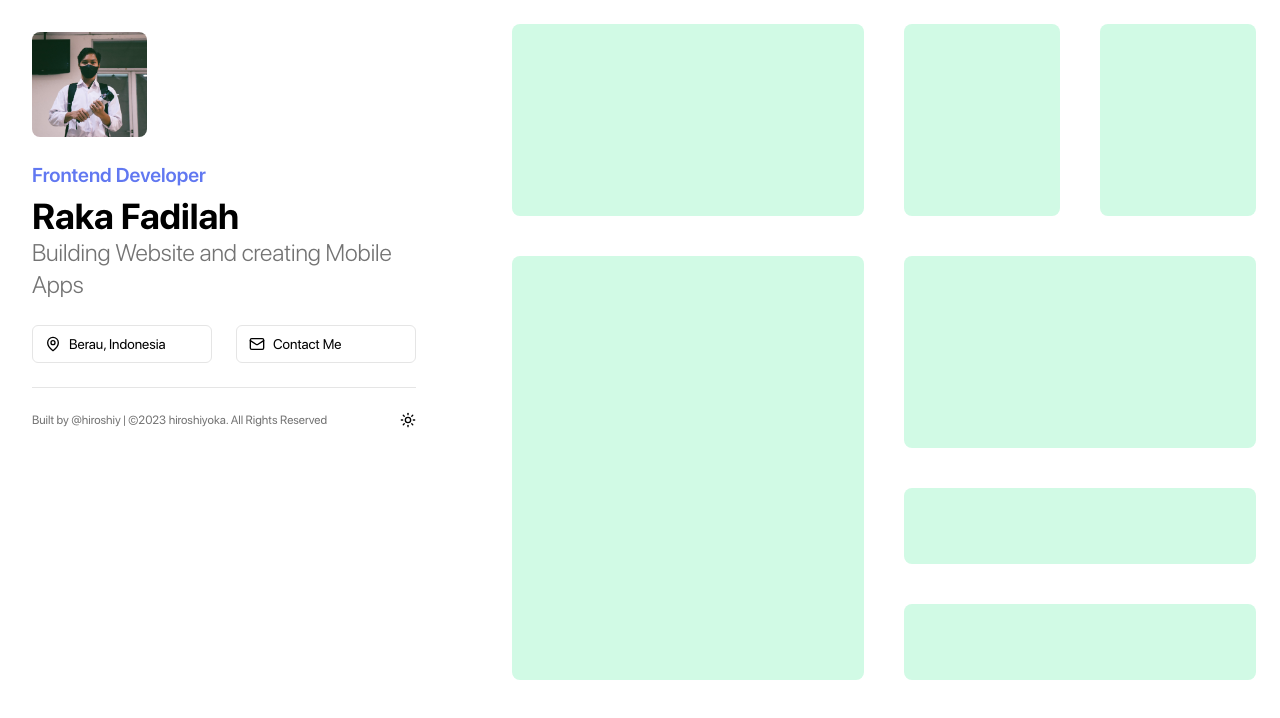
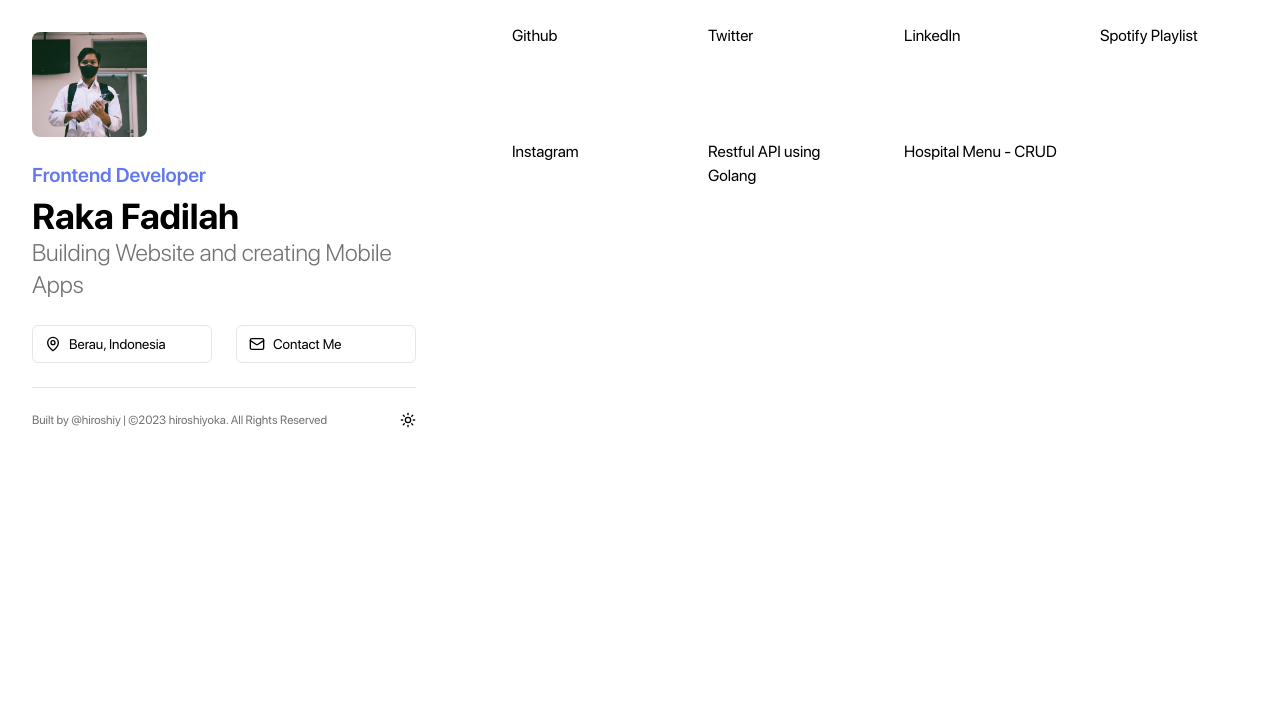
Before and after one commit to hiroshiyoka/hiroshiy.bento, a Next.js app: page / in a window 1280 px wide. Shown: the top 718 px of the page. Built offline with nearby package versions, Linux system fonts and the light colour scheme.

Commit message:
feat: delete GridItems on page.tsx, make new GridItems on grid.items.tsx

```diff
--- a/app/page.tsx
+++ b/app/page.tsx
@@ -2,31 +2,8 @@ import { LuMapPin, LuMail } from "react-icons/lu";
 import { ThemeToggle } from '@/components/theme.toggle'
 import { siteConfig } from '@/config/site.config'
 import Image from 'next/image'
-
-const GridItems = new Array(36).fill(0);
-const GridItems2 = [
-  {
-    className: "rounded-lg bg-emerald-100 col-span-2 row-span-2",
-  },
-  {
-    className: "rounded-lg bg-emerald-100 col-span-1 row-span-2",
-  },
-  {
-    className: "rounded-lg bg-emerald-100 col-span-1 row-span-2",
-  },
-  {
-    className: "rounded-lg bg-emerald-100 col-span-2 row-span-4",
-  },
-  {
-    className: "rounded-lg bg-emerald-100 col-span-2 row-span-2",
-  },
-  {
-    className: "rounded-lg bg-emerald-100 col-span-2 row-span-1",
-  },
-  {
-    className: "rounded-lg bg-emerald-100 col-span-2 row-span-1",
-  },
-];
+import GridItems from "@/components/grid.item";
+import { title } from "process";
 
 export default function Home() {
   return (
@@ -78,8 +55,12 @@ export default function Home() {
 
       <div className="flex-1 h-full">
         <div className="w-full h-full p-6 overflow-y-auto grid grid-cols-4 auto-rows-[76px] gap-10">
-          {GridItems2.map((item, index) => {
-            return <div key={index} className={item.className} />
+          {siteConfig.items.map((item, index) => {
+            return (
+              <GridItems key={item.title + index} size={item.layout}>
+                <div>{item.title}</div>
+              </GridItems>
+            );
           })}
         </div>
       </div>
--- a/components/grid.item.tsx
+++ b/components/grid.item.tsx
@@ -0,0 +1,13 @@
+import React from 'react'
+
+const GridItems = ({
+    size,
+    children
+}: {
+    size:string,
+    children: React.ReactNode
+}) => {
+  return <div>{children}</div>
+};
+
+export default GridItems
```
